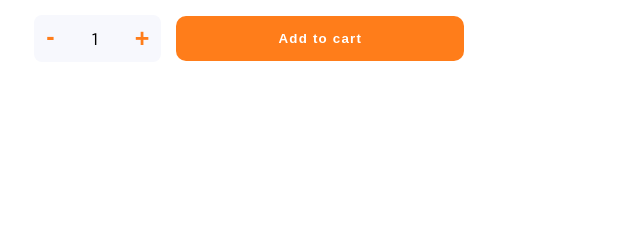
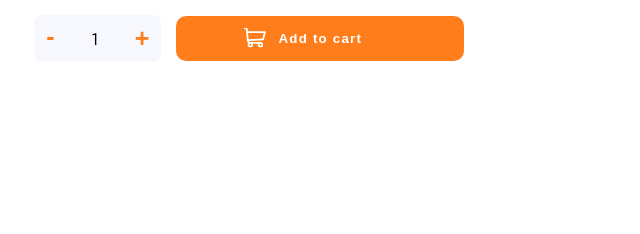
Before and after one commit to emadbakry/E-commerce-product-page, a plain HTML site: page index.html in a window 1280 px wide. Shown: the part 458-692 px from the top of the page, 639-1279 px from the left. Drawn offline with Linux system fonts and the light colour scheme.

Commit message:
add-icon
i added the icon of the main btn of adding items to cart

```diff
--- a/style.css
+++ b/style.css
@@ -492,6 +492,16 @@ main {
 .prod_amount_div button#subtrac_item {
     margin-bottom: 4.3px;
 }
+#add_to_cart {
+    position: relative;
+}
+#add_to_cart::before {
+    content: url(./images/icon-cart-copy.svg);
+    position: absolute;
+    transform: translate(-50%,-50%);
+    left: calc(50% - 65px);
+    top: 50%;
+}
 /* add to cart btn */
 #add_to_cart, .check_out_btn {
     background-color: var(--main-color);
```
Also changed, not shown: images/icon-cart-copy.svg (added).
